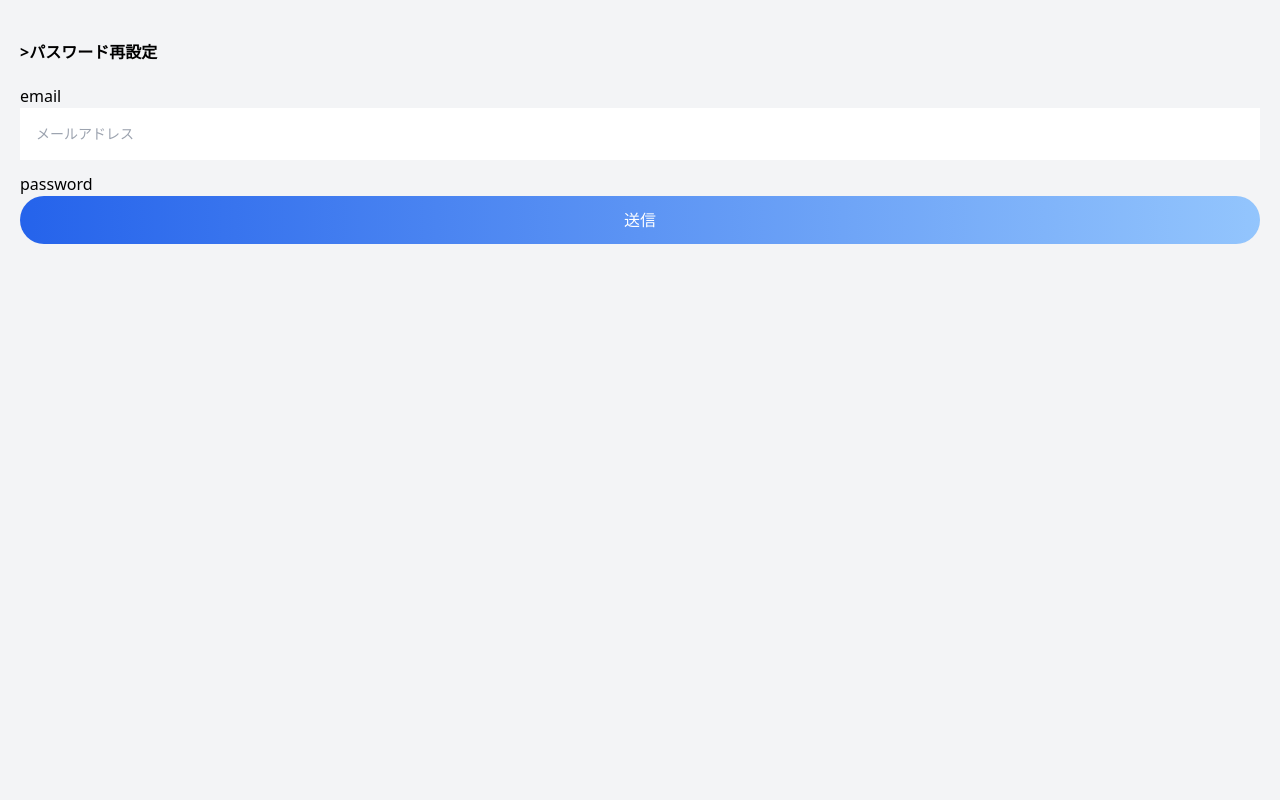
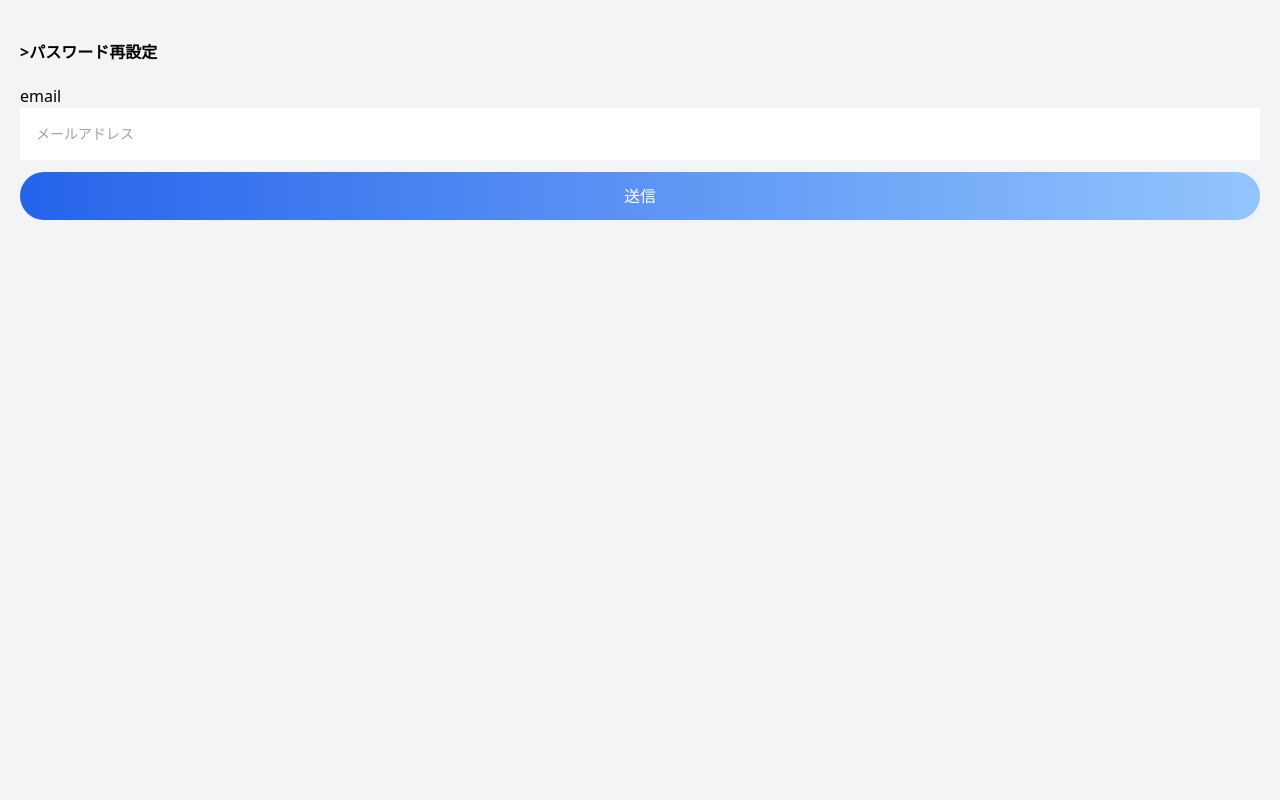
Before and after one commit to daiki-sato/event_manager, a PHP site: page /auth/ressetpassword/send_resetmail/index.php in a window 1280 px wide. Shown: the part 64-864 px from the top of the page. Run offline with PHP 8.4, Linux system fonts and the light colour scheme.

Commit message:
デバック

```diff
--- a/src/auth/ressetpassword/send_resetmail/index.php
+++ b/src/auth/ressetpassword/send_resetmail/index.php
@@ -24,7 +24,6 @@
             <form action="/send_resetpass.php" method="POST">
                 <label for="email">email</label>
                 <input name="email" type="email" placeholder="メールアドレス" class="w-full p-4 text-sm mb-3">
-                <label for="password">password</label>
                 </label>
                 <input type="submit" value="送信" class="cursor-pointer w-full p-3 text-md text-white bg-blue-400 rounded-3xl bg-gradient-to-r from-blue-600 to-blue-300">
             </form>
```
